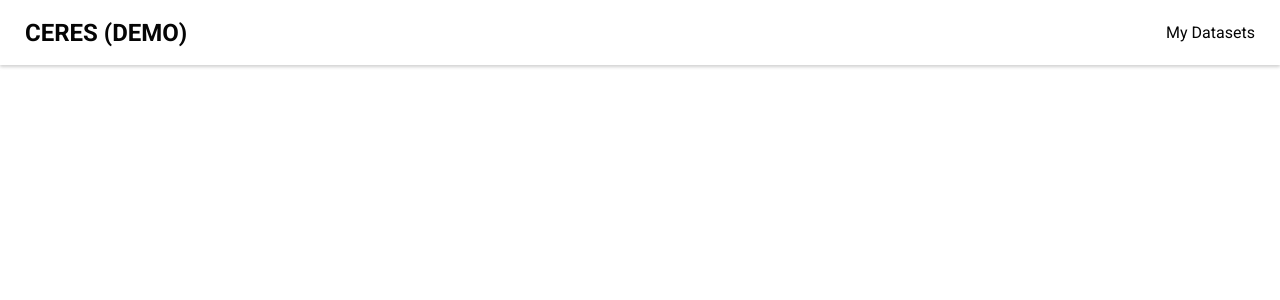
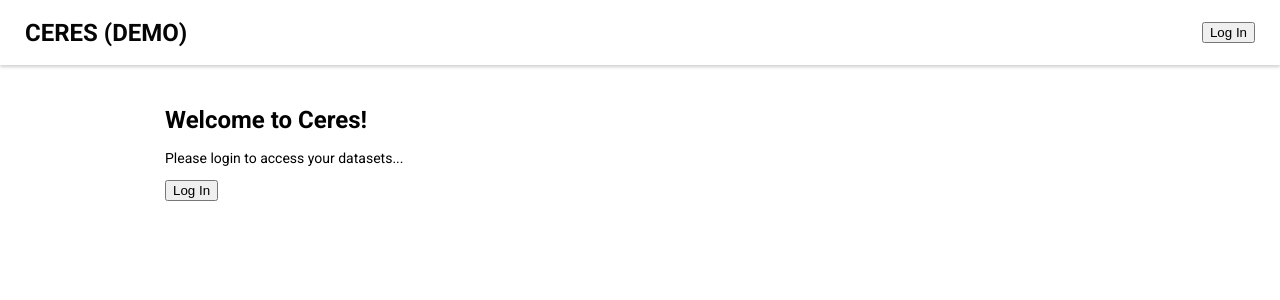
Before and after one commit to omafra-ceres/ceres-app, a React (Create React App) app: page /login in a window 1280 px wide. Shown: the top 300 px of the page. Built offline with nearby package versions, Linux system fonts and the light colour scheme; no server answers.

Commit message:
Add auth0 magic link signin

```diff
--- a/package.json
+++ b/package.json
@@ -3,6 +3,7 @@
   "version": "0.1.0",
   "private": true,
   "dependencies": {
+    "@auth0/auth0-react": "^1.0.0",
     "@rjsf/core": "^2.0.1",
     "@testing-library/jest-dom": "^4.2.4",
     "@testing-library/react": "^9.3.2",
--- a/src/App.js
+++ b/src/App.js
@@ -1,10 +1,12 @@
 import React from 'react'
-import { BrowserRouter as Router, Route, Switch } from 'react-router-dom'
+import { BrowserRouter as Router, Route, Switch, Redirect } from 'react-router-dom'
+import { Auth0Provider, useAuth0 } from "@auth0/auth0-react"
 import styled, { ThemeProvider, css } from 'styled-components'
 
 import DataIndex from './pages/DataIndex'
 import DataCreate from './pages/DataCreate'
 import DataShow from './pages/DataShow'
+import Login from './pages/Login'
 import Header from './components/Header'
 
 import Modal from './components/Modal'
@@ -50,30 +52,59 @@ const Container = styled.div`
   }
 `
 
+const PrivateRoute = ({ component: Page, ...innerProps }) => {
+  const { isAuthenticated, isLoading } = useAuth0()
+  return (
+    <Route
+      { ...innerProps }
+      render={ props => isLoading
+        ? "loading"
+        : isAuthenticated
+          ? <Page  {...props } />
+          : <Redirect to={{ pathname: "/login", state: { from: props.location }}} />
+      }
+    />
+  )
+}
+
+const LoginRoute = ({ component: Page, ...innerProps }) => {
+  const { isAuthenticated, isLoading } = useAuth0()
+  return (
+    <Route
+      { ...innerProps }
+      render={ props => isLoading
+        ? "loading"
+        : isAuthenticated
+          ? <Redirect to="/" />
+          : <Page  {...props } />
+      }
+    />
+  )
+}
+
 function App() {
-  // const handleContextMenu = e => {
-  //   const { target: { dataset }, clientX, clientY } = e
-  //   const { contextmenu: menu, contextdata: data } = dataset
-  //   if (menu) {
-  //     e.preventDefault()
-  //     console.log(data)
-  //   }
-  // }
   return (
+    <Auth0Provider
+      domain={ process.env.REACT_APP_AUTH_DOMAIN }
+      clientId={ process.env.REACT_APP_AUTH_CLIENT_ID }
+      redirectUri={ window.location.origin }
+    >
       <Router>
         <ThemeProvider theme={ theme }>
           <Container>
             <Header />
             <Switch>
-            <Route path="/" exact component={ DataIndex } />
-            <Route path="/create" component={ DataCreate } />
-            <Route path="/:dataset" component={ DataShow } />
+              <LoginRoute path="/login" component={ Login } />
+              <PrivateRoute path="/" exact component={ DataIndex } />
+              <PrivateRoute path="/create" component={ DataCreate } />
+              <PrivateRoute path="/:dataset" component={ DataShow } />
             </Switch>
           </Container>
           <Modal />
           <ContextMenu />
         </ThemeProvider>
       </Router>
+    </Auth0Provider>
   )
 }
 
--- a/src/components/Header.js
+++ b/src/components/Header.js
@@ -1,6 +1,10 @@
 import React from 'react'
 import { Link } from 'react-router-dom'
 import styled from 'styled-components'
+import { useAuth0 } from '@auth0/auth0-react'
+
+import LoginButton from './LoginButton'
+import LogoutButton from './LogoutButton'
 
 const StyledHeader = styled.header`
   align-items: center;
@@ -24,24 +28,42 @@ const StyledHeader = styled.header`
     text-transform: uppercase;
   }
 
-  ul {
-    list-style: none;
-  }
-
   a {
     color: inherit;
     text-decoration: none;
   }
 `
 
+const NavList = styled.ul`
+  display: flex;
+  flex-direction: row;
+  list-style: none;
+
+  > li {
+    margin-right: 20px;
+
+    &:last-child {
+      margin-right: 0;
+    }
+  }
+`
+
 const Header = () => {
+  const { user, isAuthenticated, isLoading } = useAuth0()
   return (
     <StyledHeader>
       <h1>Ceres (demo)</h1>
       <nav>
-        <ul>
-          <li><Link to="/" className="nav-link">My Datasets</Link></li>
-        </ul>
+        <NavList>
+          { isLoading ? "" : isAuthenticated ? (
+            <>
+              <li><Link to="/" className="nav-link">My Datasets</Link></li>
+              <li><LogoutButton /></li>
+            </>
+          ) : (
+            <li><LoginButton /></li>
+          )}
+        </NavList>
       </nav>
     </StyledHeader>
   )
--- /dev/null
+++ b/src/components/LoginButton.js
@@ -0,0 +1,14 @@
+import React from "react"
+import { useAuth0 } from "@auth0/auth0-react"
+
+const LoginButton = () => {
+  const { loginWithPopup } = useAuth0()
+
+  const onClick = () => {
+    loginWithPopup()
+  }
+
+  return <button {...{onClick}}>Log In</button>
+}
+
+export default LoginButton
--- /dev/null
+++ b/src/components/LogoutButton.js
@@ -0,0 +1,14 @@
+import React from "react";
+import { useAuth0 } from "@auth0/auth0-react";
+
+const LogoutButton = () => {
+  const { logout } = useAuth0();
+
+  return (
+    <button onClick={() => logout({ returnTo: window.location.origin })}>
+      Log Out
+    </button>
+  );
+};
+
+export default LogoutButton;
--- /dev/null
+++ b/src/pages/Login.js
@@ -0,0 +1,34 @@
+import React from 'react'
+import styled from 'styled-components'
+
+import LoginButton from '../components/LoginButton'
+
+const Page = styled.div`
+  max-width: 1000px;
+  margin: 0 auto;
+  padding: 20px 25px;
+
+  h1 {
+    font-size: ${ p => p.theme.headerSize };
+  }
+
+  p {
+    font-size: 14px;
+  }
+`
+
+const Login = () => {
+  return (
+    <Page>
+      <h1>
+        Welcome to Ceres!
+      </h1>
+      <p>
+        Please login to access your datasets...
+      </p>
+      <LoginButton />
+    </Page>
+  )
+}
+
+export default Login
```
Also changed, not shown: 1 other file (tests, documents, lock files or other folders). Lines whose indentation alone changed are shown as unchanged.
